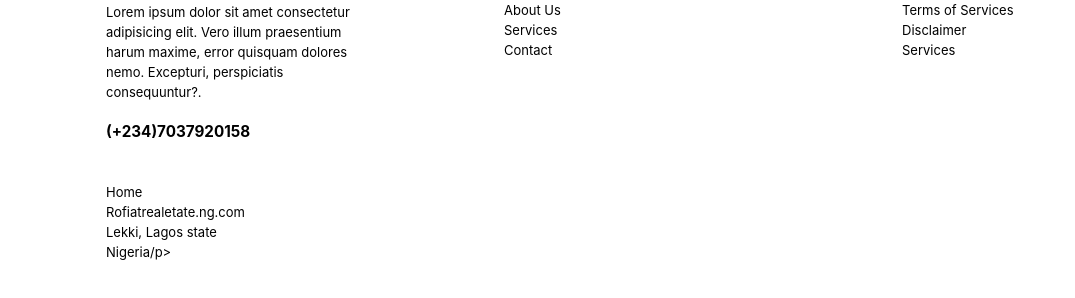
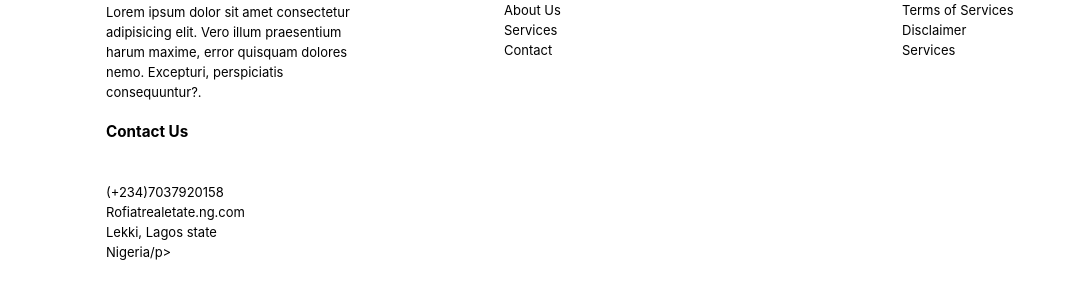
Before and after one commit to 8thGear-Training/Real-Estate, a plain HTML site: page index.html in a window 1280 px wide. Shown: the part 498-796 px from the top of the page, without its empty margins (0-1075 px from the left). Drawn offline with Linux system fonts and the light colour scheme.

Commit message:
Restyle the footer section

```diff
--- a/index.html
+++ b/index.html
@@ -9,7 +9,7 @@
 </head>
 <body>
  <h1>
-     ???????
+
  </h1>
  <footer>
      <div>
@@ -36,8 +36,8 @@
                 <p>Services</p>
              </div>
              <div class="col">
-                <h3>(+234)7037920158</h3>
-                <p>Home</p>
+                <h3>Contact Us</h3>
+                <p>(+234)7037920158</p>
                 <p>Rofiatrealetate.ng.com</p>
                 <p>Lekki, Lagos state</p>
                 <p>Nigeria/p>
```
